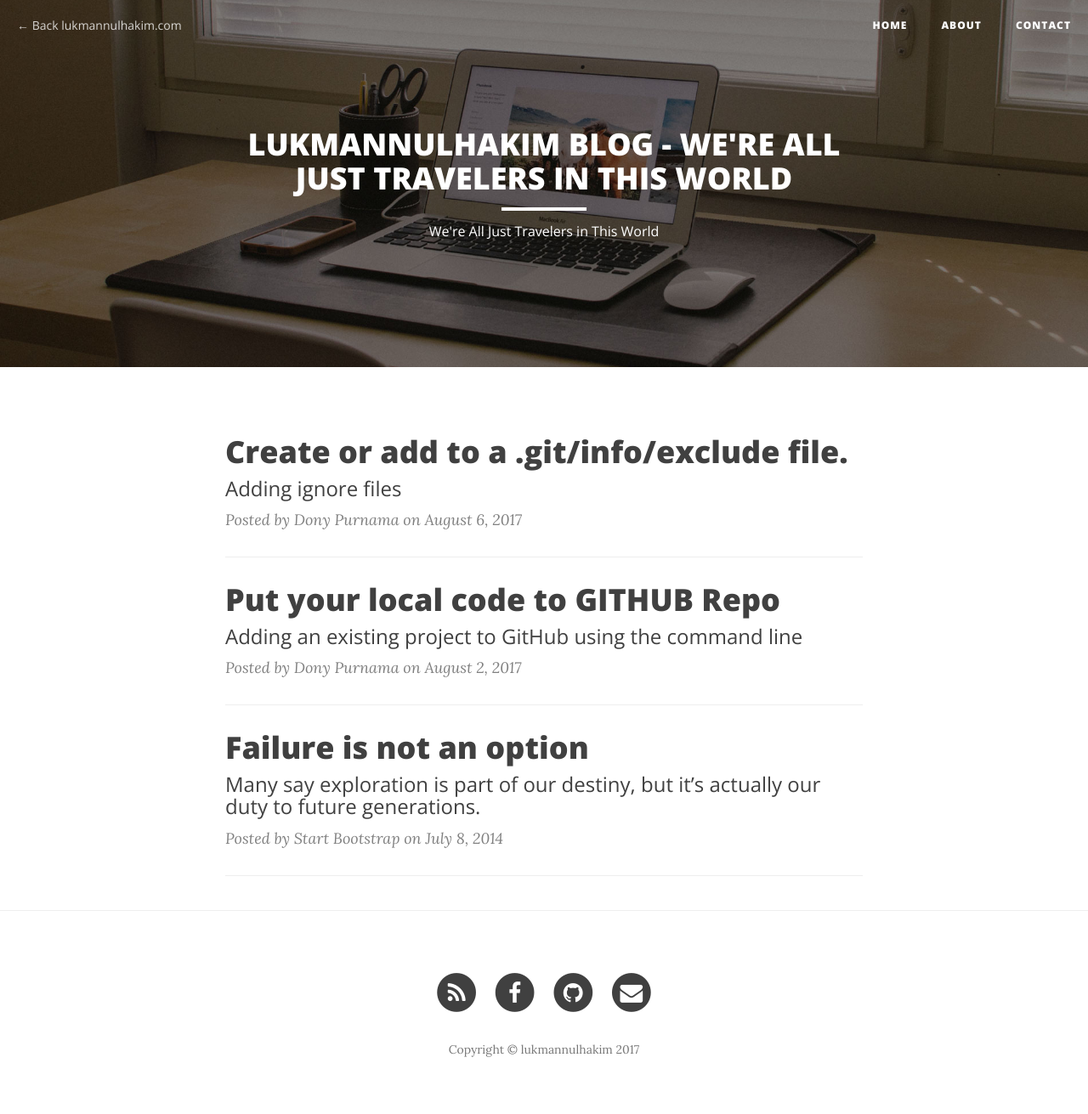
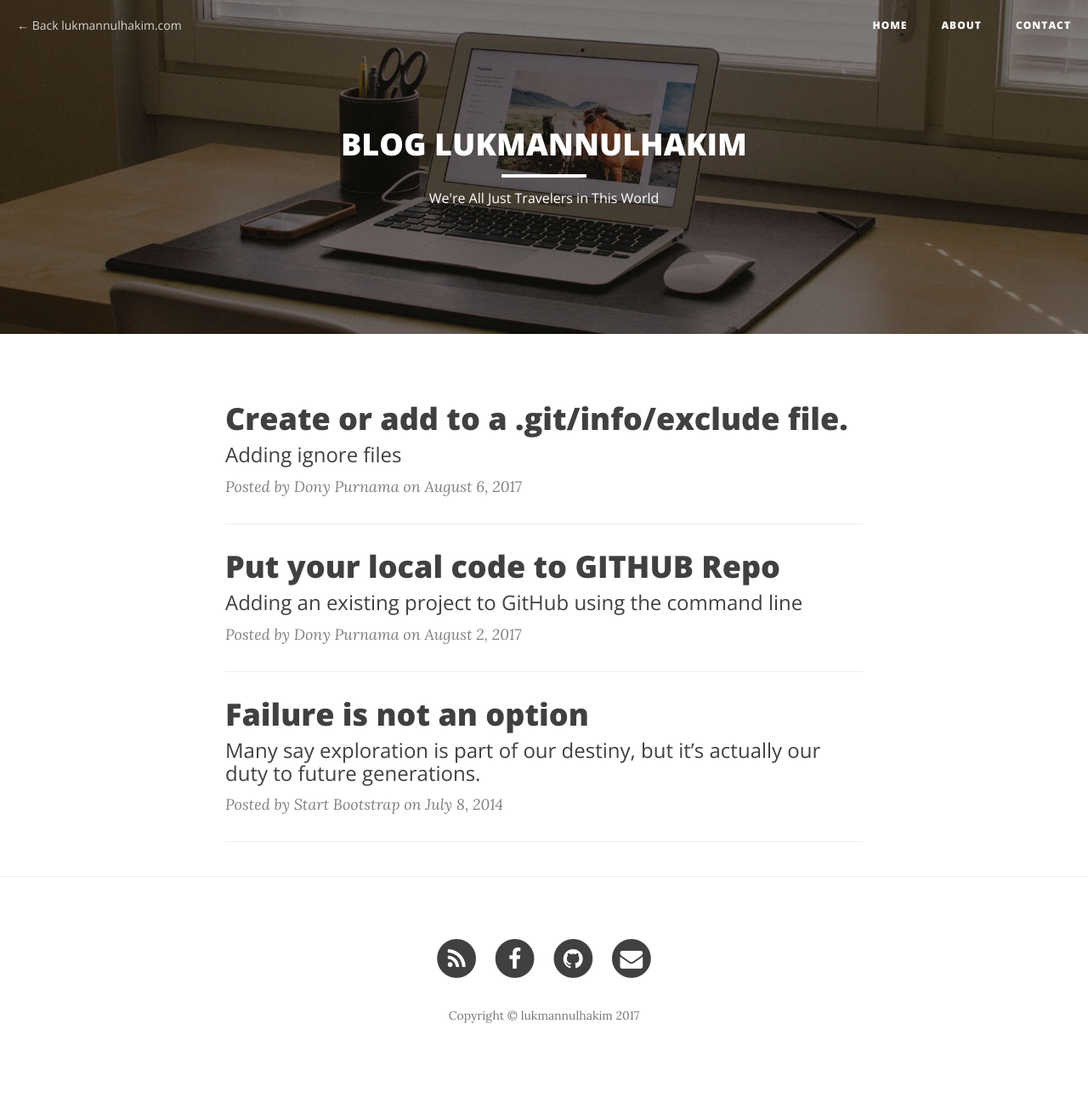
Before and after one commit to lukmannulhakim/lukmannulhakim.github.io, a Jekyll site: the page built from index.html, in a window 1280 px wide. Shown: the whole page at 85% size. Built offline with Jekyll 4.4.1, drawn with Linux system fonts in a browser that asks for light colours; nearby versions of some CDN libraries; the list of posts is cut into pages by our own code; after the commit the page ends 1271 px from its top, so only the background shows below that.

Commit message:
edit general information

```diff
--- a/_config.yml
+++ b/_config.yml
@@ -1,5 +1,5 @@
 # Site settings
-title: Lukmannulhakim Blog - We're All Just Travelers in This World
+title: Blog Lukmannulhakim
 header-img: img/home-bg.jpg
 email: ahmad@lukmannulhakim.com
 copyright_name: lukmannulhakim
```
